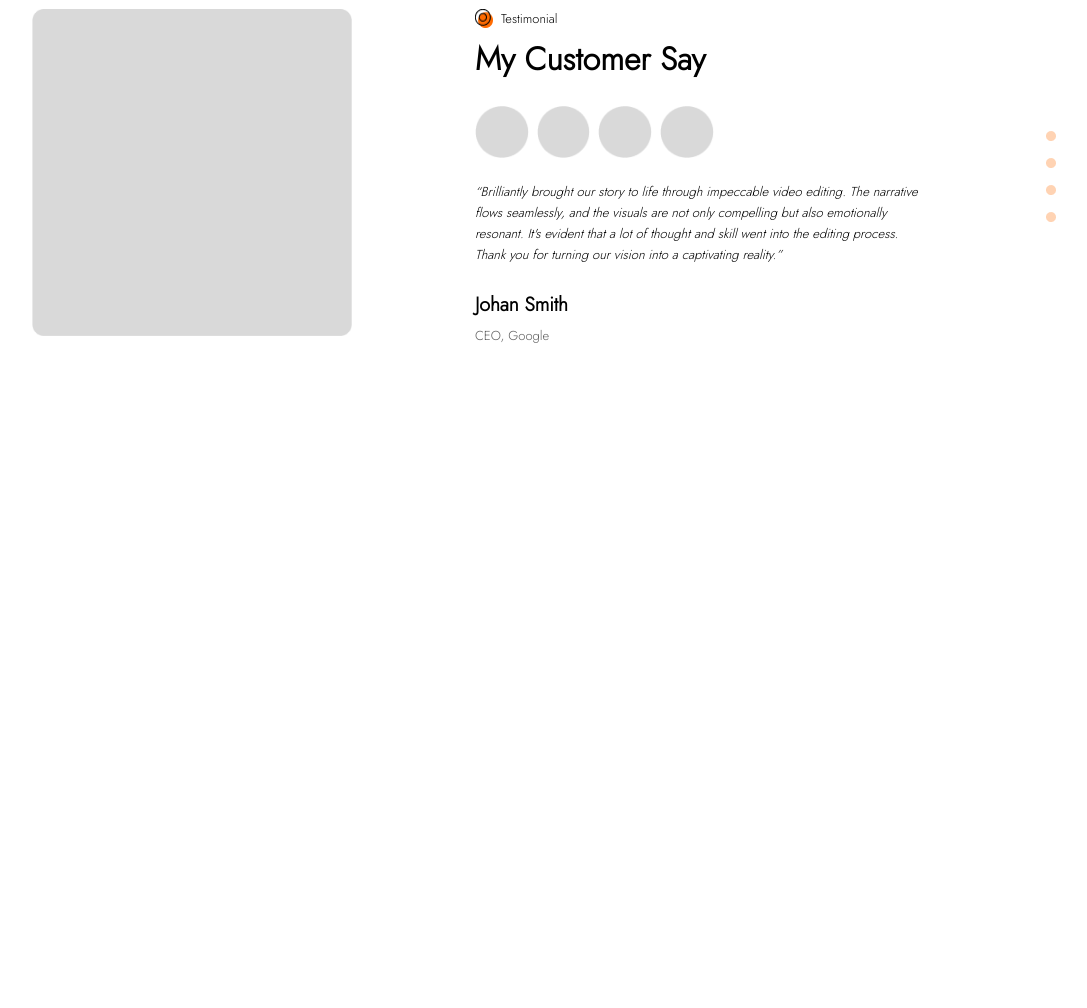
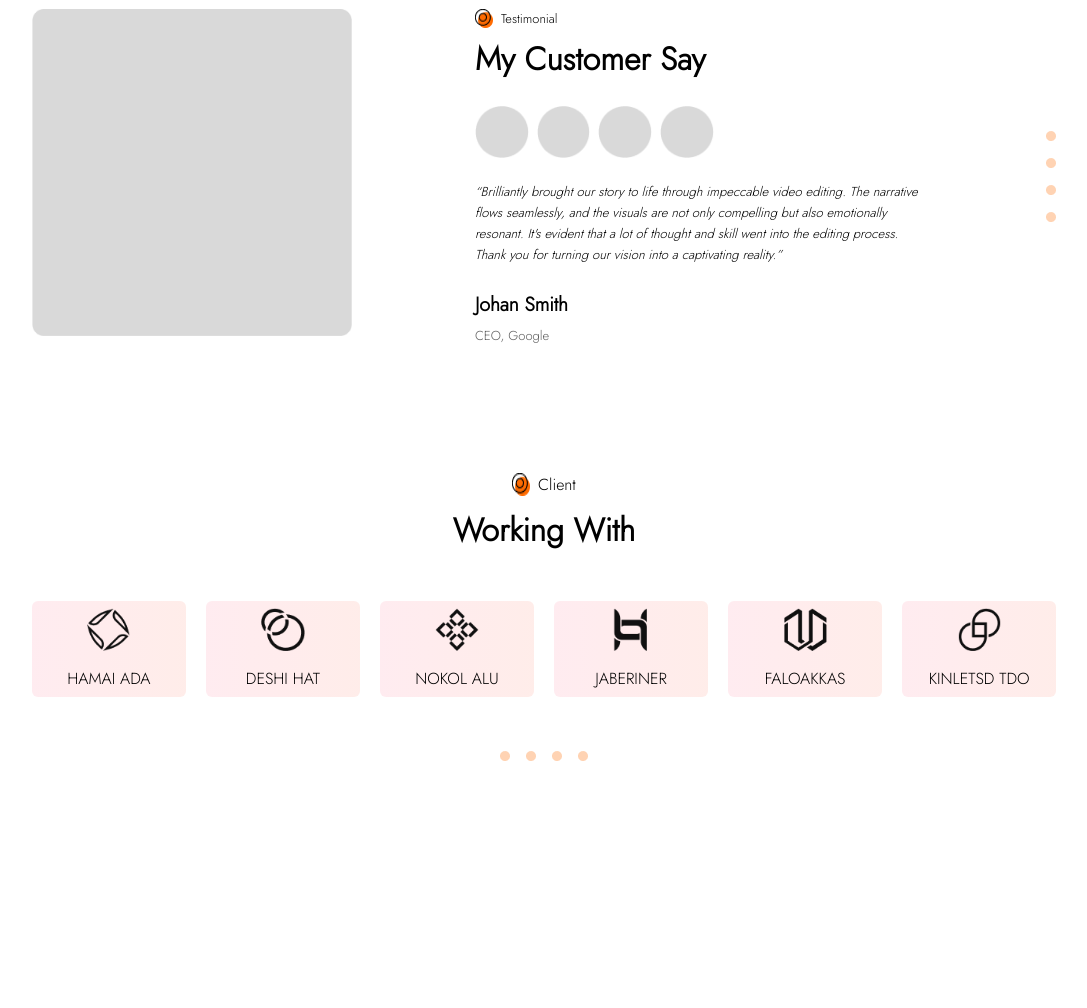
Before and after one commit to 770navyasharma/Pradhumnraj-Portfolio, a plain HTML site: page index.html in a window 1280 px wide. Shown: the part 4106-5114 px from the top of the page, without its empty margins (96-1183 px from the left). Before the commit the page ends 4579 px from the top, so only its background shows below. Drawn offline with Linux system fonts and the light colour scheme.

Commit message:
added the client section and styling

```diff
--- a/index.html
+++ b/index.html
@@ -356,13 +356,67 @@ Let's craft exceptional user experiences together.
                 </div>
             </div>
         </div>
-    <div class="testimonial-rightmost-selection-radios">
-        <img src="Shape.png" alt="" class="radios">
-        <img src="Shape.png" alt="" class="radios">
-        <img src="Shape.png" alt="" class="radios">
-        <img src="Shape.png" alt="" class="radios">
+        <div class="testimonial-rightmost-selection-radios">
+            <img src="Shape.png" alt="" class="radios">
+            <img src="Shape.png" alt="" class="radios">
+            <img src="Shape.png" alt="" class="radios">
+            <img src="Shape.png" alt="" class="radios">
+        </div>
     </div>
+
+    <div class="client-section">
+        <div class="client-section-header">
+            <div class="client-section-header-upper">
+                <img src="Frame.png" alt="">
+                <p>Client</p>
+            </div>
+            <p class="client-section-header-lower">
+                Working With
+            </p>
+        </div>
+        <div class="client-section-main-area">
+            <div class="client-section-main-boxes">
+                <img src="client-img-1.png" alt="" class="client-box1">
+                <p class="client-box-text">HAMAI ADA</p>
+            </div>
+            <div class="client-section-main-boxes">
+                <img src="client-image-2.png" alt="" class="client-box2">
+                <p class="client-box-text">DESHI HAT</p>
+            </div>
+            <div class="client-section-main-boxes">
+                <img src="client-img-3.png" alt="" class="client-box3">
+                <p class="client-box-text">NOKOL ALU</p>
+            </div>
+            <div class="client-section-main-boxes">
+                <img src="client-img4.png" alt="" class="client-box4">
+                <p class="client-box-text">JABERINER</p>
+            </div>
+            <div class="client-section-main-boxes">
+                <img src="client-img5.png" alt="" class="client-box5">
+                <p class="client-box-text">FALOAKKAS</p>
+            </div>
+            <div class="client-section-main-boxes">
+                <img src="client-img6.png" alt="" class="client-box6">
+                <p class="client-box-text">KINLETSD TDO</p>
+            </div>
+        </div>
+        <div class="client-section-select-options">
+            <div class="client-selection-pane-box">
+                <img src="Shape.png" alt="" class="client-selection-box-img1">
+            </div>
+            <div class="client-selection-pane-box">
+                <img src="Shape.png" alt="" class="client-selection-box-img2">
+            </div>
+            <div class="client-selection-pane-box">
+                <img src="Shape.png" alt="" class="client-selection-box-img3">
+            </div>
+            <div class="client-selection-pane-box">
+                <img src="Shape.png" alt="" class="client-selection-box-img4">
+            </div>
+        </div>
     </div>
+
+
 
 </body>
 </html>
--- a/style.css
+++ b/style.css
@@ -553,3 +553,59 @@ a{
     justify-content: center;
     gap: 1rem;
 }
+
+.client-section{
+    display: flex;
+    flex-direction: column;
+    align-items: center;
+}
+
+.client-section-header{
+    display: flex;
+    flex-direction: column;
+    align-items: center;
+}
+
+.client-section-header-upper{
+    display: flex;
+    flex-direction: row;
+    gap: 0.5rem;
+    margin-bottom: 0.7rem;
+}
+
+.client-section-header-lower{
+    font-size: 2rem;
+    font-weight: 600;
+}
+
+.client-section-main-area{
+    display: flex;
+    flex-direction: row;
+    justify-content: space-between;
+    gap: 1.6vw;
+    margin: 3rem 0;
+}
+
+.client-section-main-boxes{
+    height: 6rem;
+    width: 12vw;
+    background: linear-gradient(90deg, rgba(255, 65, 108, 0.1) 0%, rgba(255, 75, 43, 0.1) 100%);
+    display: flex;
+    flex-direction: column;
+    align-items: center;
+    justify-content: center;
+    gap: 1rem;
+    border-radius: 6px;
+}
+
+.client-section-main-boxes img{
+    width: 2.7rem;
+    height: 2.7rem;
+}
+
+.client-section-select-options{
+    display: flex;
+    flex-direction: row;
+    gap: 1rem;
+    margin-bottom: 15rem;
+}
```
Also changed, not shown: Client-img2.png (added), client-image-2.png (added), client-img-1.png (added), client-img-3.png (added), client-img3.png (added), client-img4.png (added), client-img5.png (added), client-img6.png (added).
